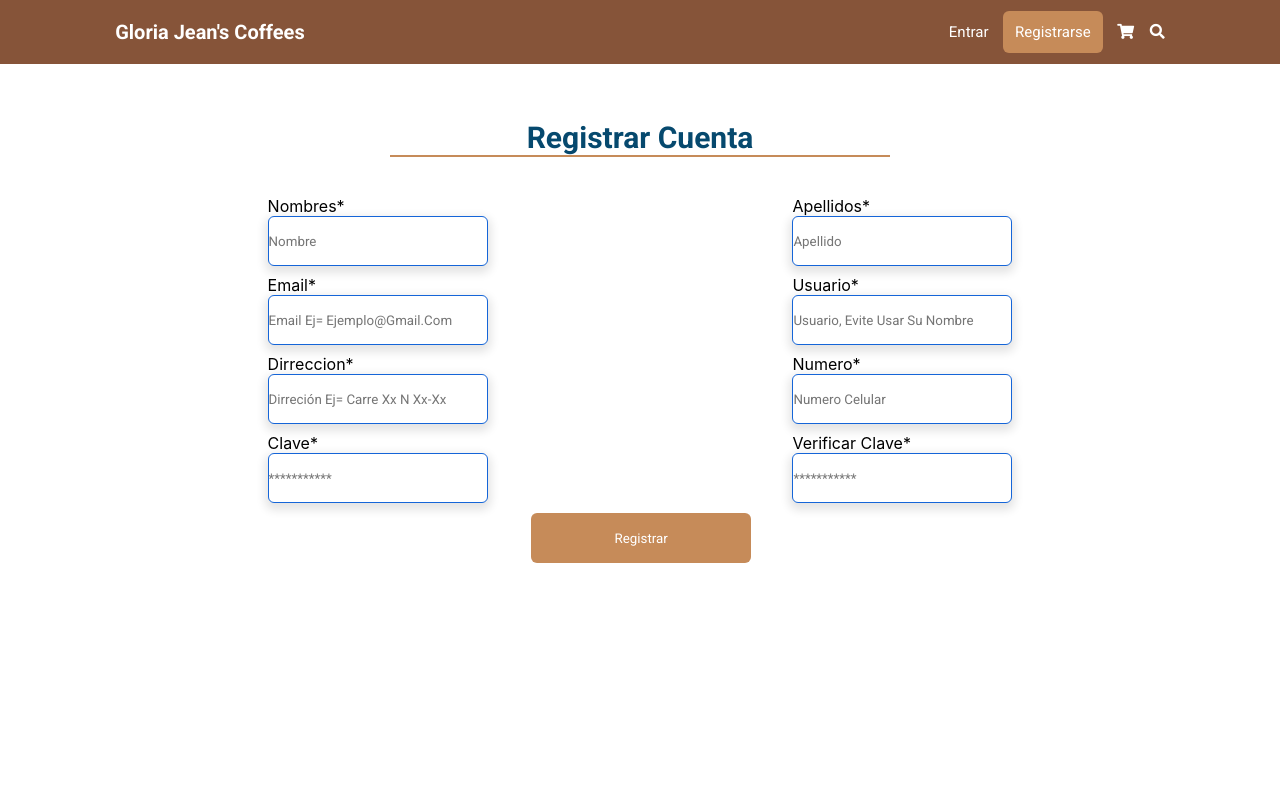
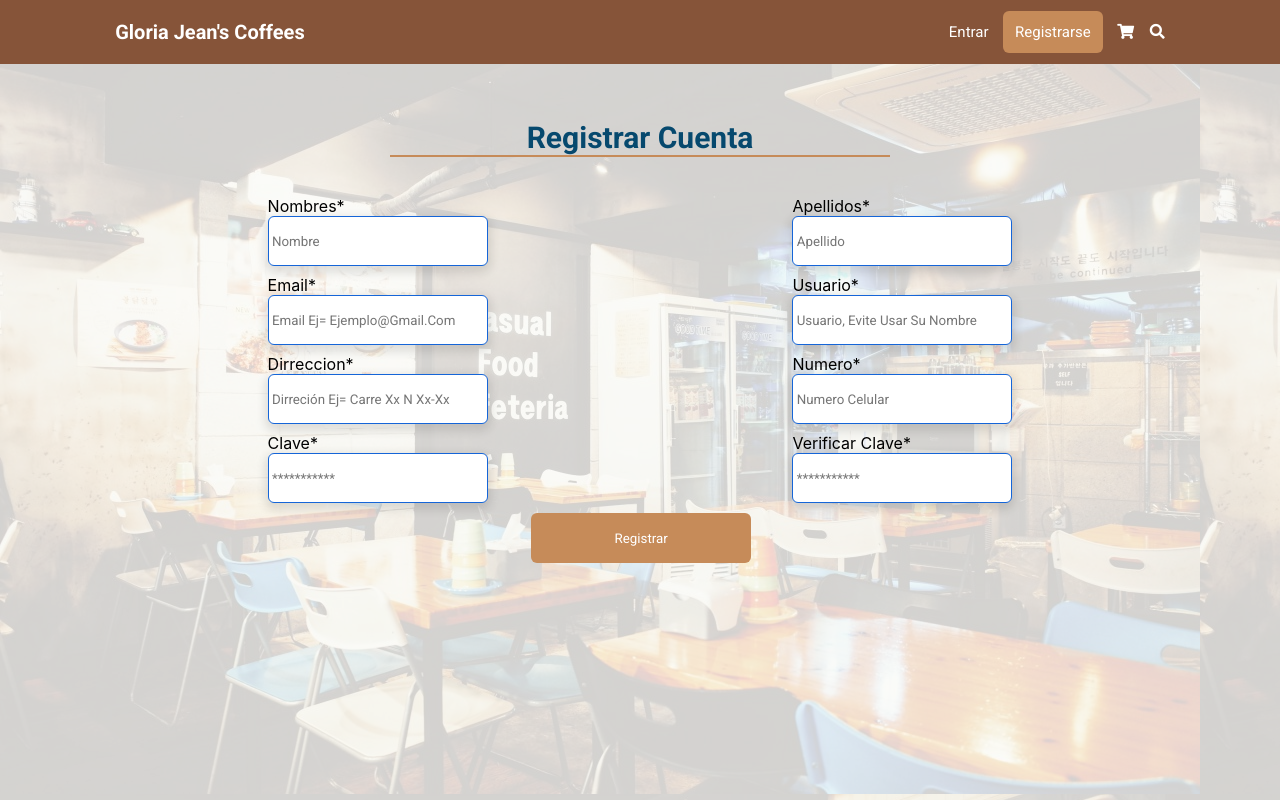
Before and after one commit to Kent-Probe/Plataforma_Jeans_Coffee, a Flask app: page /sign_in/ in a window 1280 px wide. Run offline with Flask 2, Linux system fonts and the light colour scheme.

Commit message:
10/10/2021

```diff
--- a/templates/sign_in.html
+++ b/templates/sign_in.html
@@ -1,5 +1,7 @@
 {% extends 'base.html' %}
 {% block cuerpo %}
+<div class="background">
+</div>
 <!-- section registrar-encabezado -->
 <section>
     <div class="text-title"><h1>Registrar cuenta</h1></div>
@@ -16,41 +18,41 @@
             <div class='content-sign'>
                 <div>
                     <div>{{ form.nom.label(class="style-sign-label") }}</div>
-                    <div>{{ form.nom( minlength=1, maxlength=100, class="style-sign", placeholder="nombre")}}</div>
+                    <div>{{ form.nom( minlength=1, maxlength=100, class="style-sign", placeholder=" nombre")}}</div>
                 </div>
                 <div>
                     <div>{{ form.apl.label(class="style-sign-label") }}</div>
-                    <div>{{ form.apl(minlength=5, maxlength=40, class="style-sign", placeholder="Apellido")}}</div>
+                    <div>{{ form.apl(minlength=5, maxlength=40, class="style-sign", placeholder=" Apellido")}}</div>
                 </div>
             </div>
             <div class='content-sign'>
                 <div>
                     <div>{{ form.ema.label(class="style-sign-label") }}</div>
-                    <div>{{ form.ema(minlength=3, maxlength=100, class="style-sign", placeholder="email ej= ejemplo@gmail.com")}}</div>
+                    <div>{{ form.ema(minlength=3, maxlength=100, class="style-sign", placeholder=" email ej= ejemplo@gmail.com")}}</div>
                 </div>
                 <div>
                     <div>{{ form.usr.label(class="style-sign-label") }}</div>
-                    <div>{{ form.usr(minlength=5, maxlength=40, class="style-sign", placeholder="usuario, evite usar su nombre")}}</div>
+                    <div>{{ form.usr(minlength=5, maxlength=40, class="style-sign", placeholder=" usuario, evite usar su nombre")}}</div>
                 </div>
             </div>
             <div class='content-sign'>
                 <div>
                     <div>{{ form.ads.label(class="style-sign-label") }}</div>
-                    <div>{{ form.ads(minlength=5, maxlength=40, class="style-sign", placeholder="Dirreción ej= Carre xx N xx-xx")}}</div>
+                    <div>{{ form.ads(minlength=5, maxlength=40, class="style-sign", placeholder=" Dirreción ej= Carre xx N xx-xx")}}</div>
                 </div>
                 <div>
                     <div>{{ form.num.label(class="style-sign-label") }}</div>
-                    <div>{{ form.num(minlength=5, maxlength=40, class="style-sign", placeholder="Numero celular")}}</div>
+                    <div>{{ form.num(minlength=5, maxlength=40, class="style-sign", placeholder=" Numero celular")}}</div>
                 </div>
             </div>
             <div class='content-sign'>
                 <div>
                     <div>{{ form.cla.label(class="style-sign-label") }}</div>
-                    <div>{{ form.cla(minlength=5, maxlength=40, class="style-sign", placeholder="***********")}}</div>
+                    <div>{{ form.cla(minlength=5, maxlength=40, class="style-sign", placeholder=" ***********")}}</div>
                 </div>
                 <div>
                     <div>{{ form.ver.label(class="style-sign-label") }}</div>
-                    <div>{{ form.ver(minlength=5, maxlength=40, class="style-sign", placeholder="***********")}}</div>
+                    <div>{{ form.ver(minlength=5, maxlength=40, class="style-sign", placeholder=" ***********")}}</div>
                 </div>
             </div>
             <div class="content-line">
```
